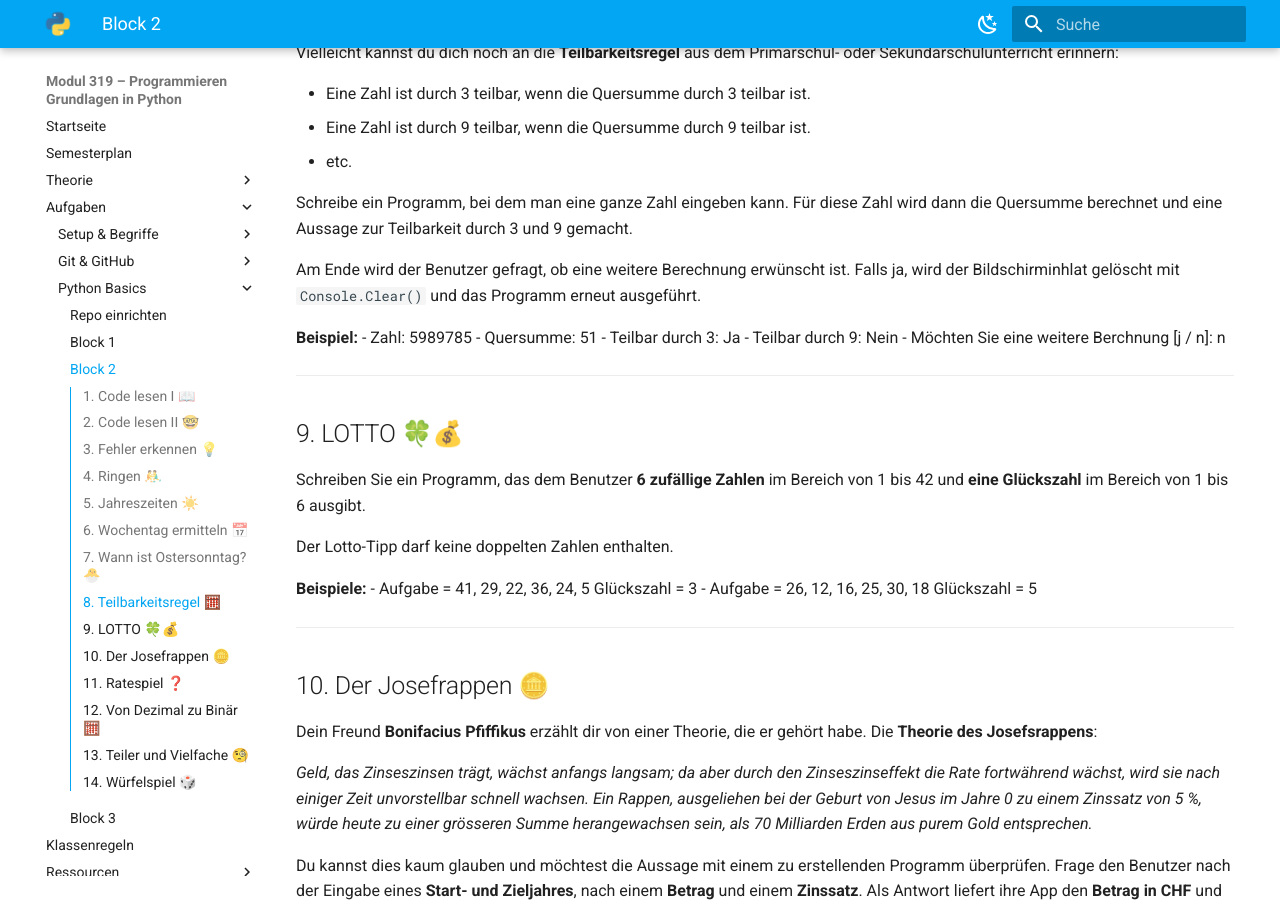
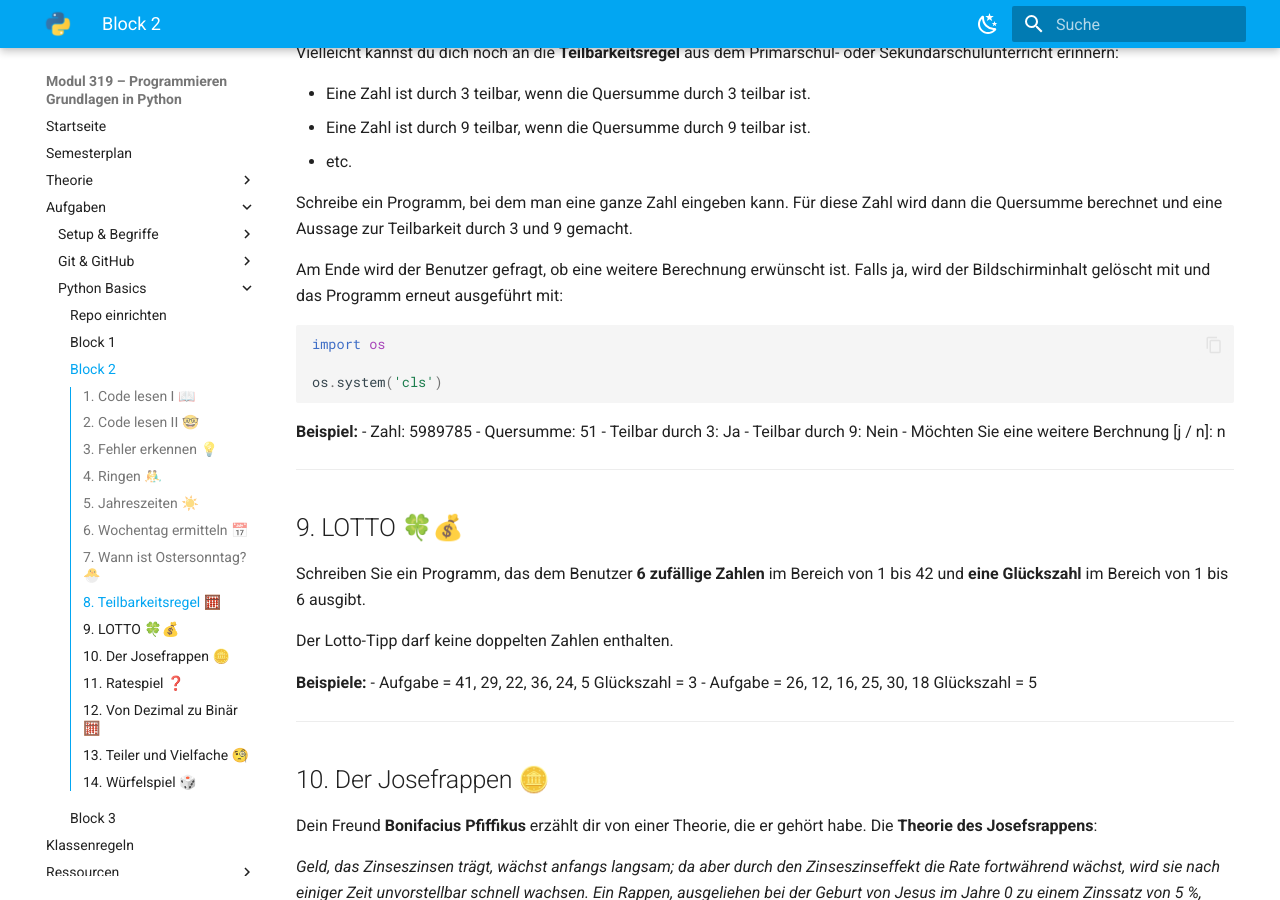
Before and after one commit to af81/python-school, an MkDocs documentation site: the page built from docs/aufgaben/block_2.md, in a window 1280 px wide and 900 px high, scrolled down 4528 px. Built offline with MkDocs 1.6.1 and Material for MkDocs 9.7.7, drawn with Linux system fonts in a browser that asks for light colours.

Commit message:
2110251416

````diff
--- a/docs/aufgaben/block_2.md
+++ b/docs/aufgaben/block_2.md
@@ -222,7 +222,13 @@ Vielleicht kannst du dich noch an die **Teilbarkeitsregel** aus dem Primarschul-
 
 Schreibe ein Programm, bei dem man eine ganze Zahl eingeben kann. Für diese Zahl wird dann die Quersumme berechnet und eine Aussage zur Teilbarkeit durch 3 und 9 gemacht.
 
-Am Ende wird der Benutzer gefragt, ob eine weitere Berechnung erwünscht ist. Falls ja, wird der Bildschirminhlat gelöscht mit `Console.Clear()` und das Programm erneut ausgeführt.
+Am Ende wird der Benutzer gefragt, ob eine weitere Berechnung erwünscht ist. Falls ja, wird der Bildschirminhalt gelöscht mit und das Programm erneut ausgeführt mit:
+
+```python
+import os
+
+os.system('cls')
+```
 
 **Beispiel:**
 - Zahl: 5989785
````
Also changed, not shown: site/search/search_index.json, site/semesterplan/index.html.
